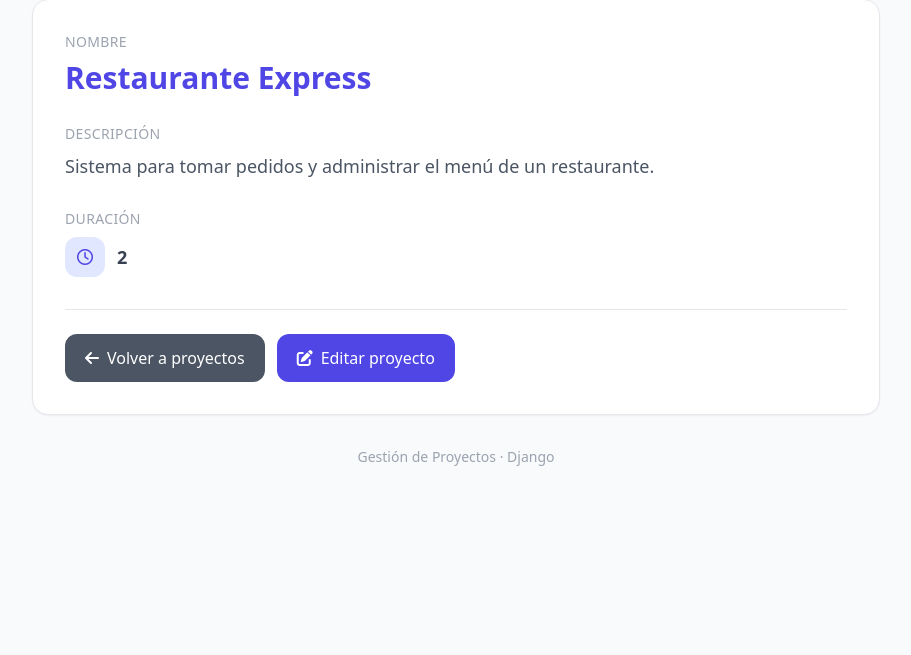
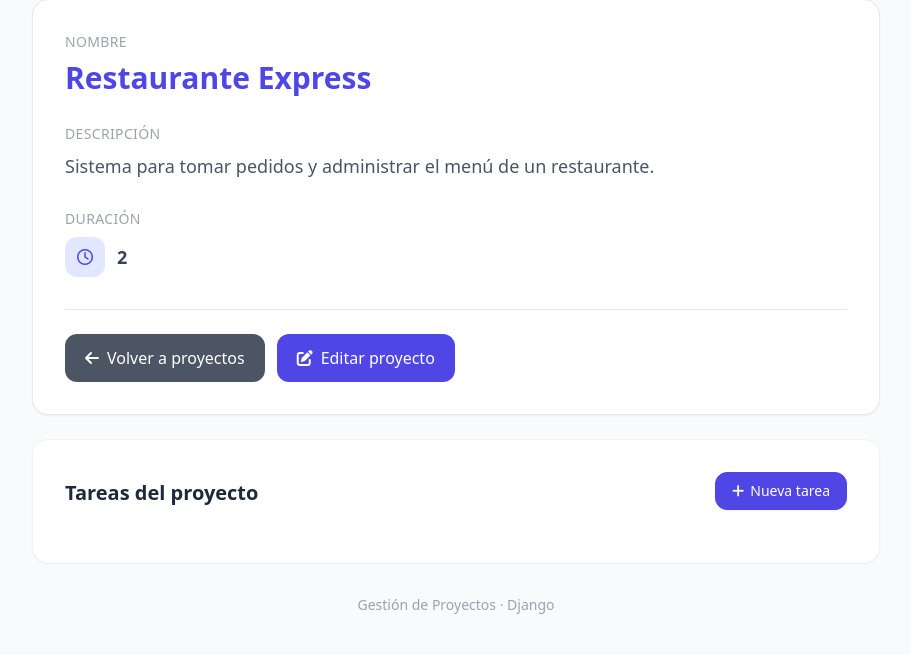
Before and after one commit to karensofialopezreyes/Gestor-proyecto-sena-2026, a Django app: page /proyectos/14/ in a window 1280 px wide. Shown: the part 166-821 px from the top of the page, without its empty margins (184-1095 px from the left). Before the commit the page ends 632 px from the top, so only its background shows below. Run offline with Django 5.2, Linux system fonts and the light colour scheme; data comes from the database, SQL or seed files in the repository; both versions use the stored data as it was before the commit; some libraries are stand-ins or nearby versions.

Commit message:
Actualización del proyecto Django

```diff
--- a/gestor_proyecto/templates/detalle_proyecto.html
+++ b/gestor_proyecto/templates/detalle_proyecto.html
@@ -43,7 +43,7 @@
             </p>
 
             <h2 class="text-3xl font-bold text-indigo-600 mt-2">
-                {{ proyectos.nombre }}
+                {{ proyecto.nombre }}
             </h2>
 
         </div>
@@ -57,7 +57,7 @@
             </p>
 
             <p class="text-gray-600 text-lg mt-2 leading-relaxed">
-                {{ proyectos.descripcion }}
+                {{ proyecto.descripcion }}
             </p>
 
         </div>
@@ -77,7 +77,7 @@
                 </div>
 
                 <span class="text-lg font-semibold text-gray-700">
-                    {{ proyectos.duracion }}
+                    {{ proyecto.duracion }}
                 </span>
 
             </div>
@@ -104,7 +104,7 @@
 
 
             <!-- BOTÓN EDITAR -->
-            <a href="{% url 'editar_proyecto' proyectos.id %}"
+            <a href="{% url 'editar_proyecto' proyecto.id %}"
                class="inline-flex items-center gap-2
                       bg-indigo-600 hover:bg-indigo-700
                       text-white font-medium
@@ -120,7 +120,20 @@
         </div>
 
     </div>
-
+    <div class="mt-6 bg-white rounded-2xl p-6 md:p-8 border border-slate-100 shadow-sm">
+            <div class="flex items-center justify-between gap-4 mb-5">
+                <div>
+                    <h2 class="text-xl font-bold text-slate-800 mt-1">
+                        Tareas del proyecto
+                    </h2>
+                </div>
+                <a href="{% url 'crear_tarea' proyecto.id %}"
+                   class="inline-flex items-center gap-1.5 px-4 py-2 bg-indigo-600 text-white text-sm font-medium rounded-xl border border-indigo-600 hover:bg-indigo-700 transition-colors shadow-sm">
+                    <i class="fa-solid fa-plus"></i>
+                    <span class="hidden sm:inline">Nueva tarea</span>
+                </a>
+            </div>
+        </div>
 
     <!-- PIE -->
     <div class="text-center text-sm text-gray-400 mt-8">
--- a/gestor_proyecto/views.py
+++ b/gestor_proyecto/views.py
@@ -35,8 +35,8 @@ def nuevo_registro(request):
     return HttpResponse("bien")
 
 def ver_productos(request, id):
-    proyectos = Proyecto.objects.get(id=id)
-    return render(request, "detalle_proyecto.html", {"proyectos": proyectos})
+    proyecto = Proyecto.objects.get(id=id)
+    return render(request, "detalle_proyecto.html", {"proyecto": proyecto})
 
 def cursos(request):
     cursos = Curso.objects.all()
@@ -85,14 +85,28 @@ def editar_proyecto(request, id):
     )
 
 def crear_tarea(request, proyecto_id):
-    proyecto = get_object_or_404(Proyecto,id=proyecto_id)
+    proyecto = get_object_or_404(Proyecto, id=proyecto_id)
 
     if request.method == "POST":
-        pass
-    datos={
-        'proyecto':proyecto,
-        'prioridad_choise':Tarea.PRIODIDAD_CHOICES,
-        'estado_choise':Tarea.ESATADO_CHOICES
+        titulo = request.POST.get("titulo").strip()
+        prioridad = request.POST.get("prioridad")
+        estado = request.POST.get("estado")
+
+        if titulo:
+            tarea=Tarea.objects.create(
+                proyecto=proyecto,
+                titulo=titulo,
+                prioridad=prioridad,
+                estado=estado,
+             )
+            tarea.save()
+
+            return redirect('ver-proyecto', id=proyecto.id)
+
+    datos = {
+        'proyecto': proyecto,
+        'prioridad_choise': Tarea.PRIODIDAD_CHOICES,
+        'estado_choise': Tarea.ESATADO_CHOICES,
     }
 
-    return render(request,'crear-tarea.html', {'proyecto': proyecto})
+    return render(request, 'crear-tarea.html', datos)
```
Also changed, not shown: db.sqlite3 (deleted), requirements.txt (line endings or trailing spaces), 1 other file.
